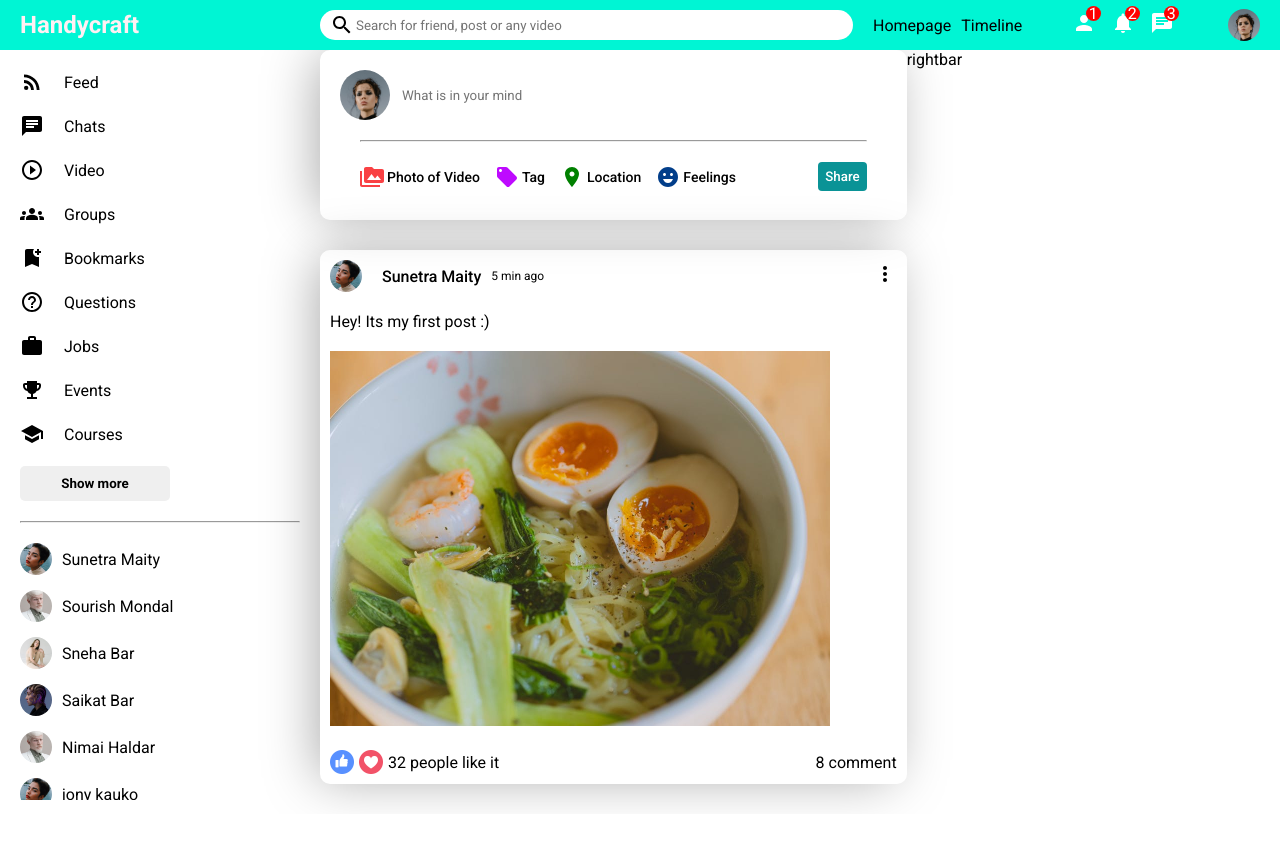
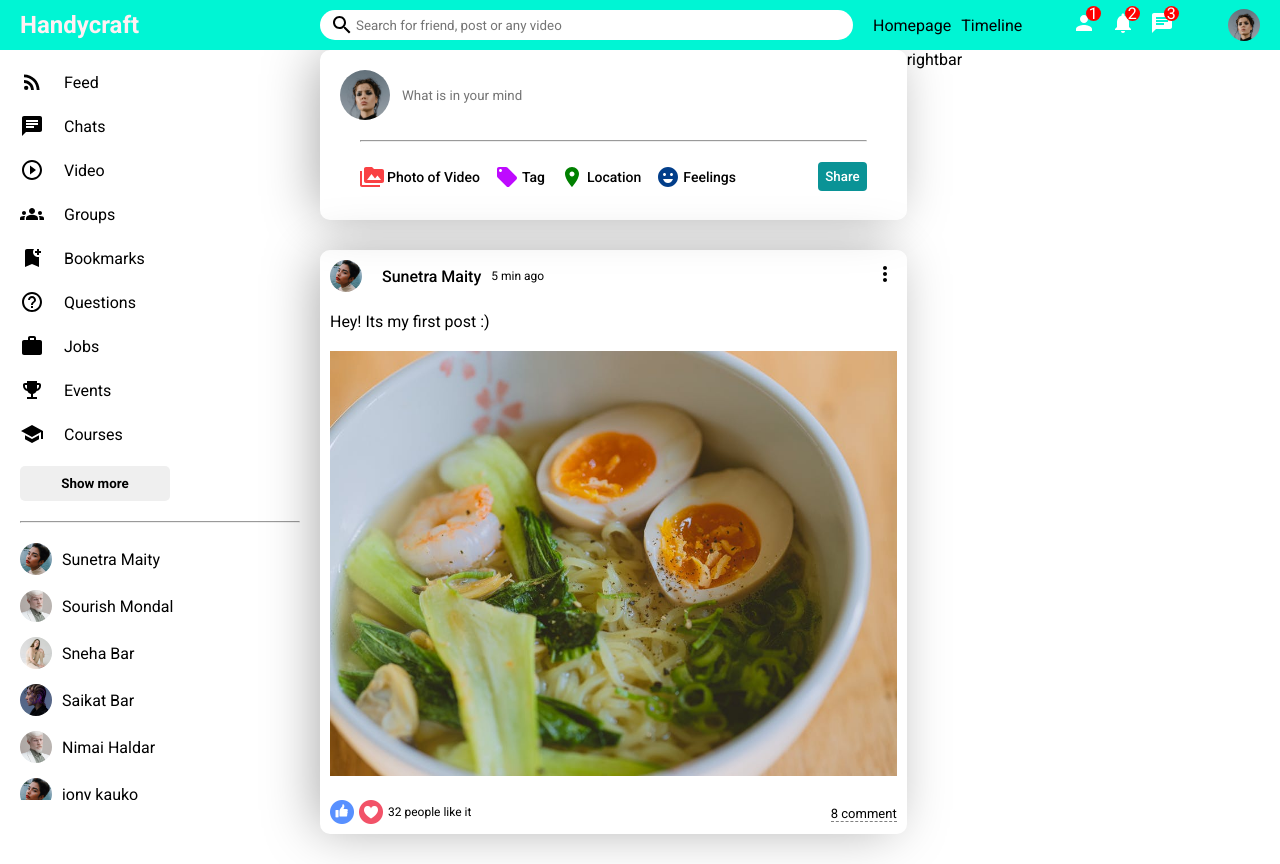
Before and after one commit to SAHEBDHARA/react-social-medial-app, a React (Create React App) app: page / in a window 1280 px wide. Before the commit the page ends 814 px from the top, so only its background shows below. Built offline with nearby package versions, Linux system fonts and the light colour scheme.

Commit message:
common commit

```diff
--- a/src/components/post/post.css
+++ b/src/components/post/post.css
@@ -42,7 +42,7 @@
 .postImg{
 margin-top: 20px;
 width: 100%;
-max-width: 500px;
+ max-height: 500px;
 object-fit: contain;
 margin-right: 10px;
 
@@ -63,5 +63,10 @@ align-items: center;
     cursor: pointer;
 }
 .postLikeCounter{
-
+font-size: 12px;
 }
+.postCommentText{
+    cursor: pointer;
+    border-bottom:1px dashed gray ;
+    font-size: 13px;
+}
```
